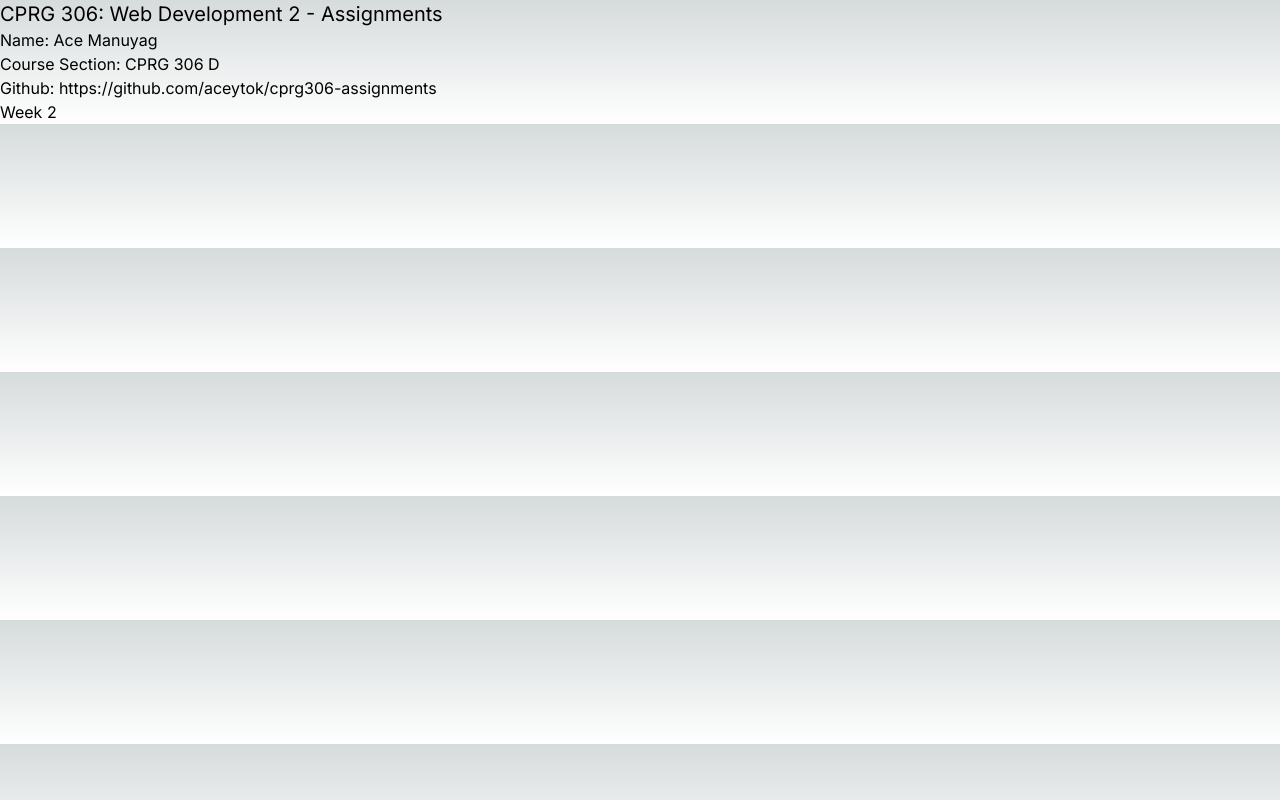
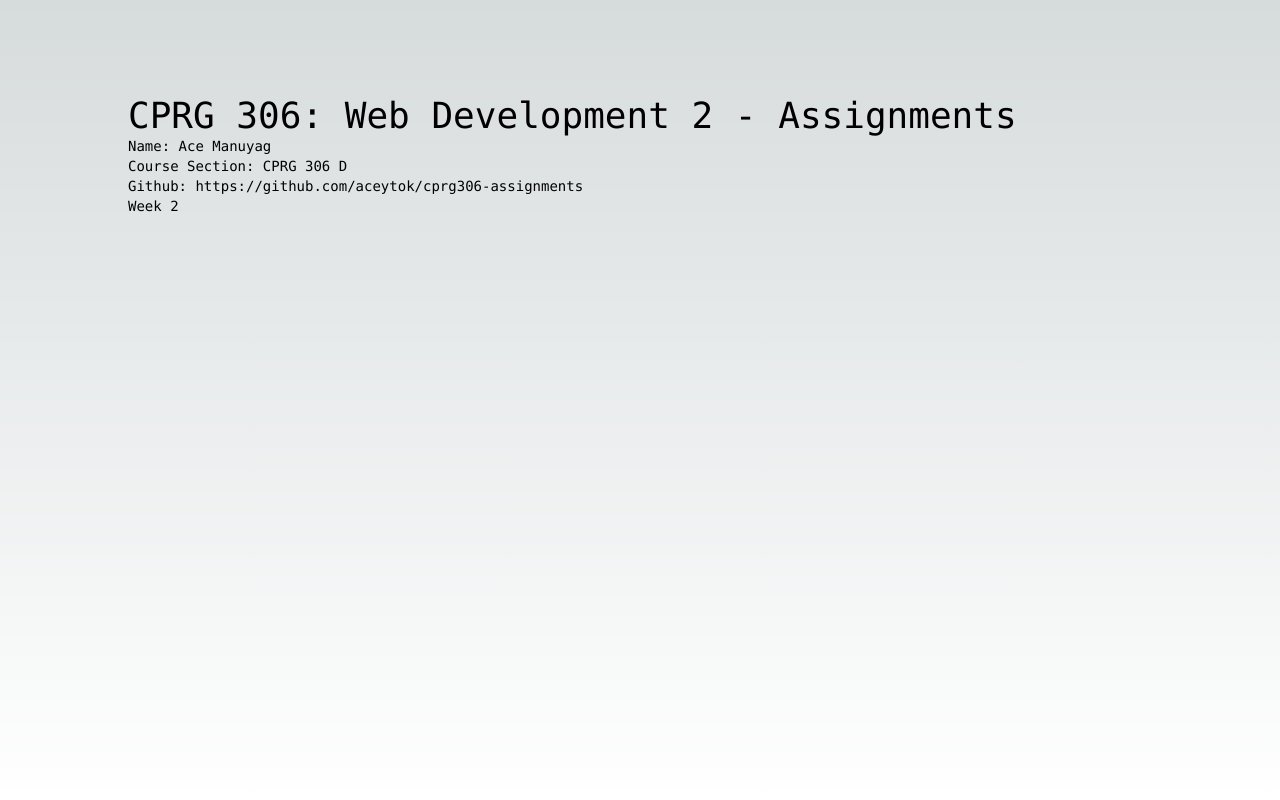
Before and after one commit to aceytok/cprg306-assignments, a Next.js app: page / in a window 1280 px wide. Built offline with nearby package versions, Linux system fonts and the light colour scheme.

Commit message:
fixed stuff

```diff
--- a/app/layout.js
+++ b/app/layout.js
@@ -4,8 +4,8 @@ import { Inter } from 'next/font/google'
 const inter = Inter({ subsets: ['latin'] })
 
 export const metadata = {
-  title: 'Create Next App',
-  description: 'Generated by create next app',
+  title: 'Ace Manuyag/CPRG 306: Web Development 2 - Assignments',
+  description: 'Web Development 2 Assignments',
 }
 
 export default function RootLayout({ children }) {
--- a/app/page.js
+++ b/app/page.js
@@ -3,14 +3,16 @@ import Link from "next/link";
 import StudentInfo from "./StudentInfo.js";
 
 
-const Page = () => {
+export default function Home() {
   return (
-    <div>
-      <h1 className="text-xl">CPRG 306: Web Development 2 - Assignments</h1>
-      <StudentInfo />
-      <Link href="/week2">Week 2</Link>
-    </div>
+    <main className="flex min-h-screen flex-col items-center justify-between p-24">
+      <div className="z-10 max-w-5xl w-full items-center justify-between font-mono text-sm">
+        <h1 className="text-4xl">CPRG 306: Web Development 2 - Assignments</h1>
+        <StudentInfo />
+        <ul>
+          <li><Link href="/week2">Week 2</Link></li>
+        </ul>
+      </div>
+    </main>
   )
 }
-
-export default Page;
--- a/app/week2/page.js
+++ b/app/week2/page.js
@@ -1,13 +1,13 @@
 import React from "react";
 import StudentInfo from "../StudentInfo.js";
 
-const Week2Page = () => {
+export default function HomeWeek2() {
     return (
-        <div>
-        <h1 className="text-xl">My Shopping List</h1>
-        <StudentInfo />
-        </div>
-    );
-};
-
-export default Week2Page;
+        <main className="flex min-h-screen flex-col items-center justify-between p-24">
+            <div className="z-10 max-w-5xl w-full items-center justify-between font-mono text-sm lg:flex">
+                <h1 className="text-4xl">My Shopping List</h1>
+                <StudentInfo />
+            </div>
+        </main>
+    )
+}
--- a/package.json
+++ b/package.json
@@ -9,7 +9,7 @@
     "lint": "next lint"
   },
   "dependencies": {
-    "next": "latest",
+    "next": "^13.5.3",
     "react": "latest",
     "react-dom": "latest",
     "tailwind": "^4.0.0"
```
Also changed, not shown: 1 other file (tests, documents, lock files or other folders).
